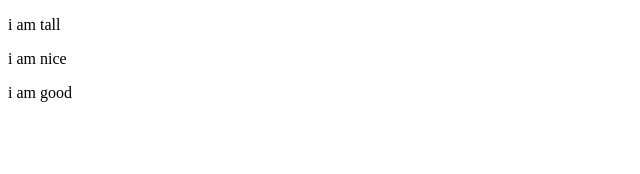
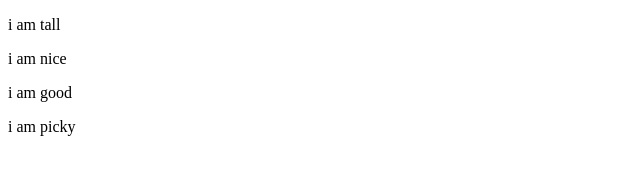
Before and after one commit to Minicoderop/mythirdwebsite, a plain HTML site: page index.html in a window 1280 px wide. Shown: the full height of the page, 0-640 px from the left. Drawn offline with Linux system fonts and the light colour scheme.

Commit message:
my fourth commit

```diff
--- a/index.html
+++ b/index.html
@@ -9,6 +9,7 @@
     <p>i am tall</p>
     <p>i am nice</p>
     <p>i am good</p>
+    <p>i am picky</p>
 
 </body>
 </html>
```
